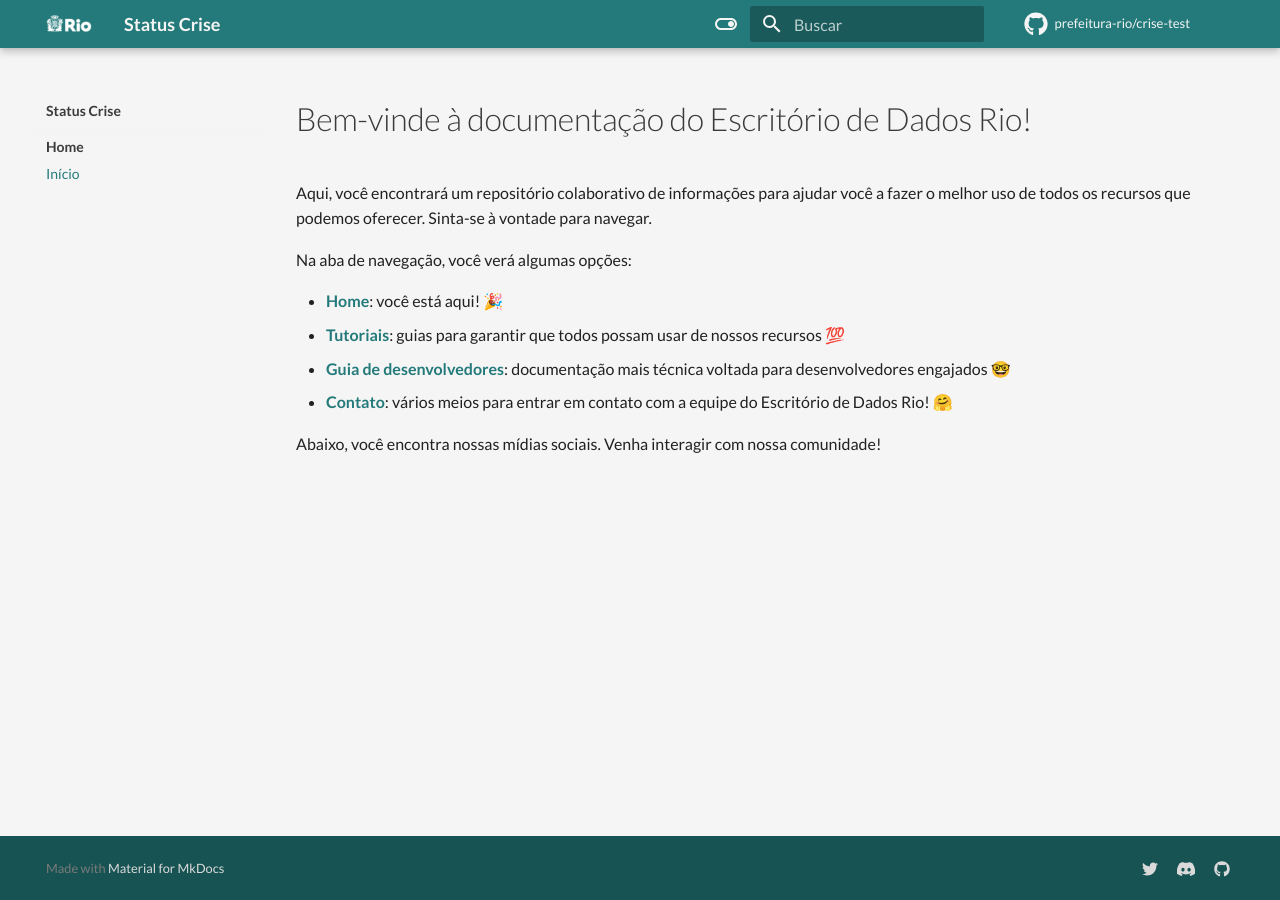
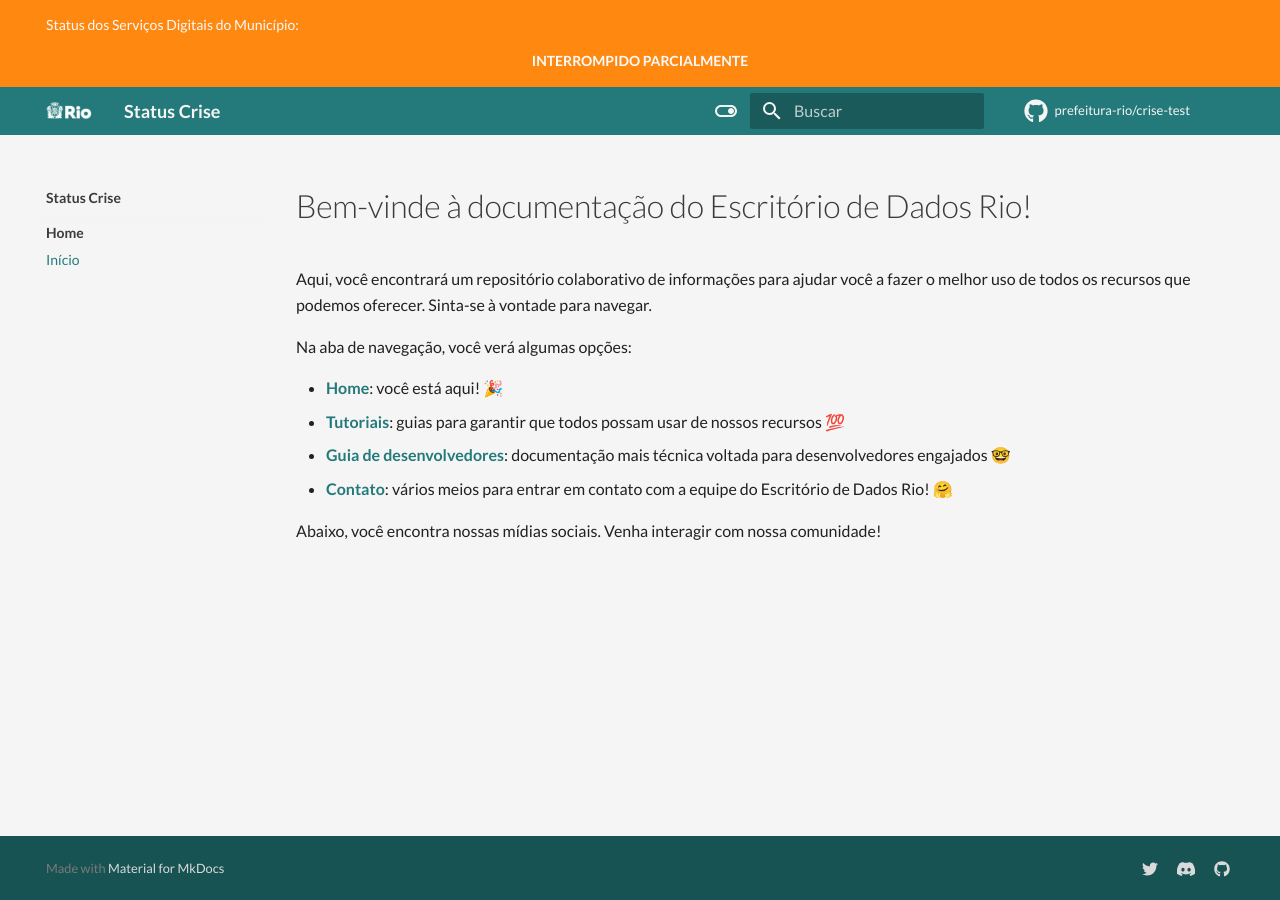
Before and after one commit to prefeitura-rio/crise-test, an MkDocs documentation site: the page built from docs/index.md, in a window 1280 px wide. Built offline with MkDocs 1.6.1 and Material for MkDocs 9.7.7, drawn with Linux system fonts in a browser that asks for light colours; comment, search, counter and statistics services are not loaded.

Commit message:
add header

```diff
--- /dev/null
+++ b/docs/overrides/main.html
@@ -0,0 +1,8 @@
+{% extends "base.html" %}
+
+{% block announce %}
+<div>
+    <p>Status dos Serviços Digitais do Município:</p>
+    <p style="text-align: center;"><b>INTERROMPIDO PARCIALMENTE</b></p>
+</div>
+{% endblock %}
--- a/docs/static/css/custom.css
+++ b/docs/static/css/custom.css
@@ -37,3 +37,7 @@
     --md-footer-fg-color--light:    #DADADA; /* Footer text and icons color */
     --md-footer-fg-color--lighter:  #7A7A7A; /* Footer text color */
 }
+
+.md-banner {
+    background-color: #FF8811;
+}
--- a/mkdocs.yml
+++ b/mkdocs.yml
@@ -5,6 +5,7 @@ nav:
     - Início: index.md
 
 theme:
+  custom_dir: docs/overrides
   name: material
   icon:
     repo: fontawesome/brands/github
```
